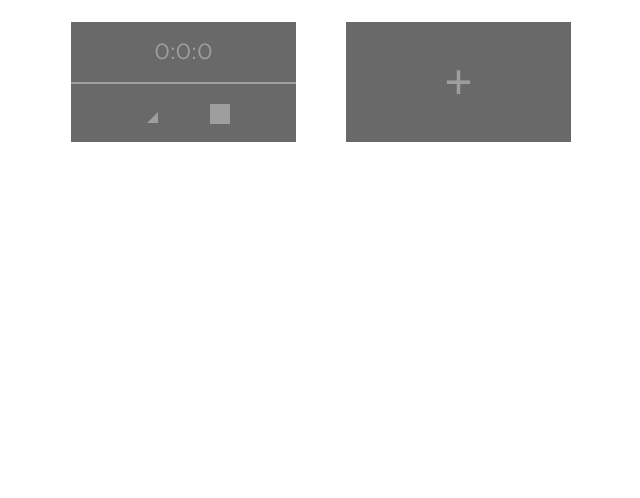
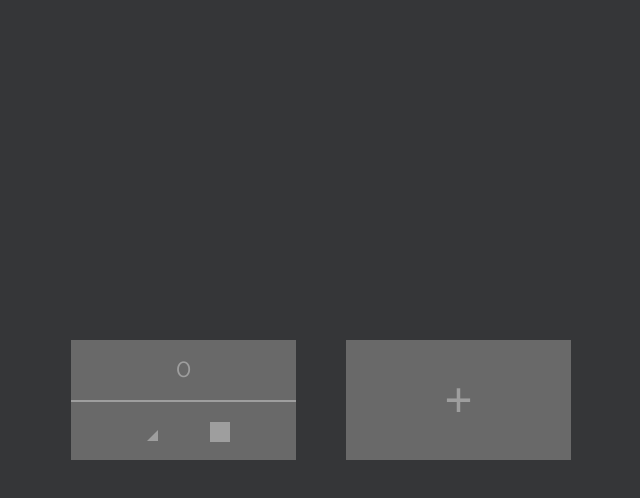
Before and after one commit to Oreseeker/belyaev_test_task, a Vue app: page / in a window 1280 px wide. Shown: the top 498 px of the page, without its empty margins (319-959 px from the left). Built offline with nearby package versions, Linux system fonts and the light colour scheme.

Commit message:
Changed timer format output (if only seconds then display seconds, if minutes and seconds then diplay both except hours etc)

```diff
--- a/src/App.vue
+++ b/src/App.vue
@@ -1,8 +1,10 @@
 <template>
   <div id="app">
-    <div class="wrapper">
-      <stopwatch v-for="item in numberOfStopwatches" :key="item" />
-      <add-stopwatch-box @click="addPlayer" />
+    <div class="outter-wrapper">
+      <div class="wrapper">
+        <stopwatch v-for="item in numberOfStopwatches" :key="item" />
+        <add-stopwatch-box @click="addPlayer" />
+      </div>
     </div>
   </div>
 </template>
@@ -36,19 +38,26 @@ export default {
 }
 body {
   margin: 0;
-  background-color:
+  background-color: #353638;
 }
 #app {
   width: 100%;
+  min-height: 100vh;
+  display: table;
+}
+.outter-wrapper {
+  display: table-cell;
+  vertical-align: middle;
 }
 .wrapper {
-  margin: 0 auto;
+  margin: auto auto;
   width: 1000px;
   display: flex;
   flex-flow: row wrap;
   justify-content: center;
 }
-.stopwatch, .add-stopwatch-box {
+.stopwatch,
+.add-stopwatch-box {
   margin: 22px 25px;
 }
 </style>
--- a/src/components/Stopwatch.vue
+++ b/src/components/Stopwatch.vue
@@ -1,6 +1,6 @@
 <template>
   <div class="stopwatch">
-    <substrate :classes="{ 'stopwatch-main': true }">
+    <substrate :classes="{ 'stopwatch-main': true, 'white-text': status === 'started' }">
       <div class="stopwatch__timer-block">
         <timer>{{ timeElapsed() }} </timer>
       </div>
@@ -59,7 +59,15 @@ export default {
       let hours = Math.floor(this.time/60**2);
       let minutes = Math.floor((this.time - hours*60**2)/60);
       let seconds = (this.time - hours*60**2 - minutes*60)
-      return  hours +  ":" + minutes + ":" + seconds;
+      if (hours === 0 && minutes == 0) {
+        return seconds;
+      }
+      else if ( hours === 0 && minutes !==0) {
+        return  minutes + ":" + seconds;
+      }
+      else {
+        return  hours +  ":" + minutes + ":" + seconds;
+      }
     }
   },
   computed: {
@@ -93,4 +101,7 @@ export default {
 .play-button {
   margin-right: 52px;
 }
+.white-text {
+  color: white;
+}
 </style>
```
